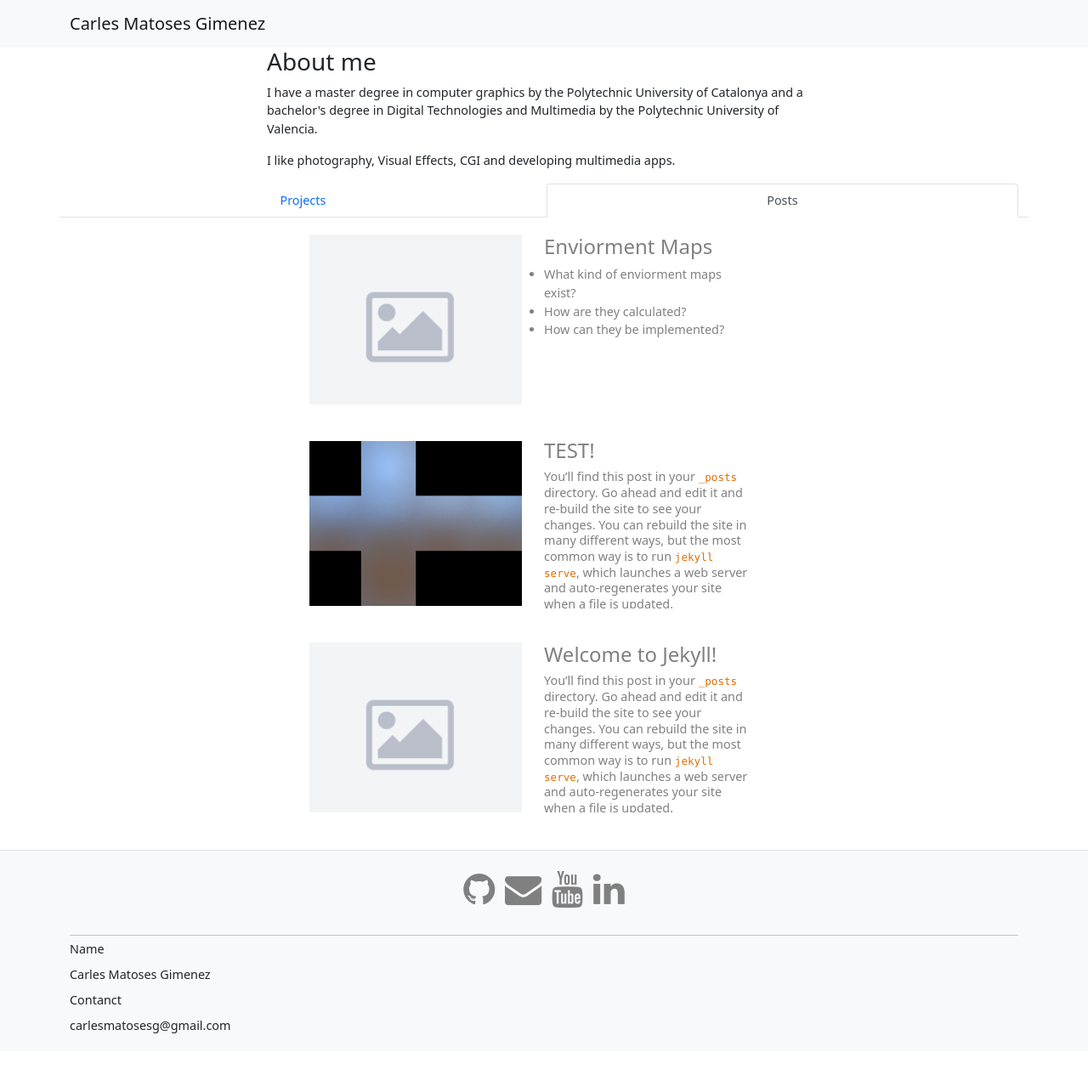
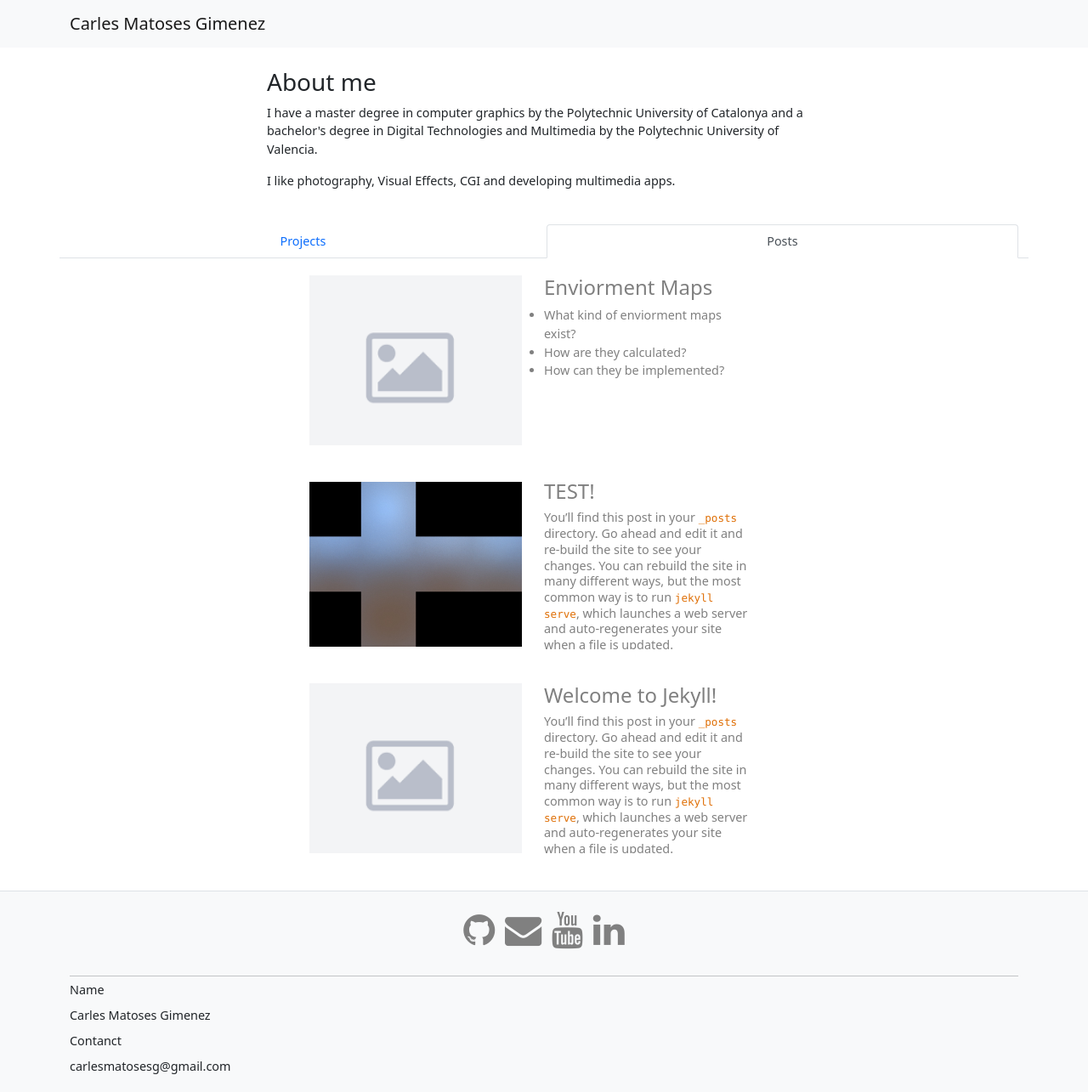
Before and after one commit to carlesmatoses/carlesmatoses.github.io, a Jekyll site: the page built from index.markdown, in a window 1280 px wide. Shown: the whole page at 85% size. Built offline with Jekyll 4.4.1, drawn with Linux system fonts in a browser that asks for light colours; nearby versions of some CDN libraries; before the commit the page ends 1237 px from its top, so only the background shows below that.

Commit message:
add margins

```diff
--- a/_layouts/index.html
+++ b/_layouts/index.html
@@ -25,7 +25,7 @@
 
     {% include navbar.html %}
 
-    <div class="container">
+    <div class="container mt-4">
         <div class="row justify-content-center">
             <div class="row about-me">
                 <h3 class="h3 fw-normal">About me</h3>
@@ -41,7 +41,7 @@
             </div>
         </div>
 
-        <div class="row">
+        <div class="row mt-4">
             <ul class="nav nav-tabs nav-fill" id="myTab" role="tablist">
                 <li class="nav-item" role="presentation">
                     <button class="nav-link" id="projects-tab" data-bs-toggle="tab" data-bs-target="#projects"
```
